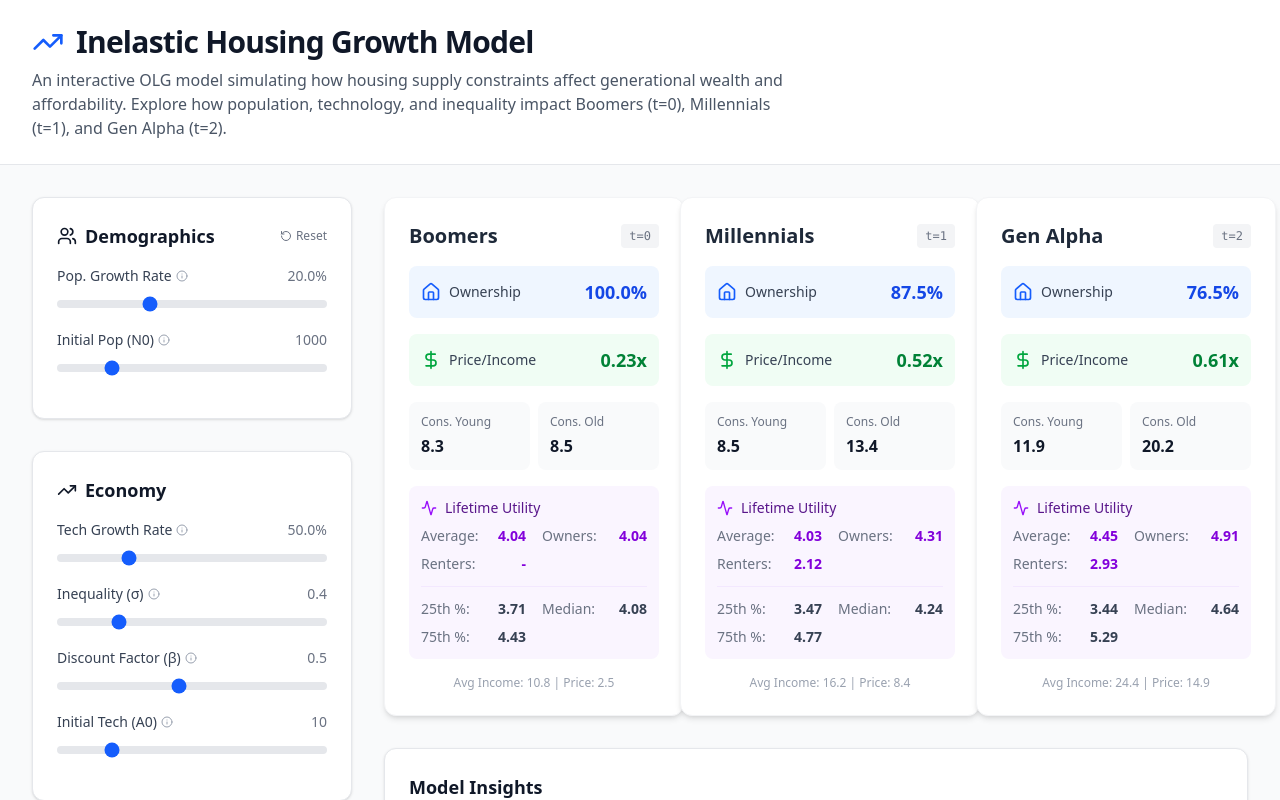
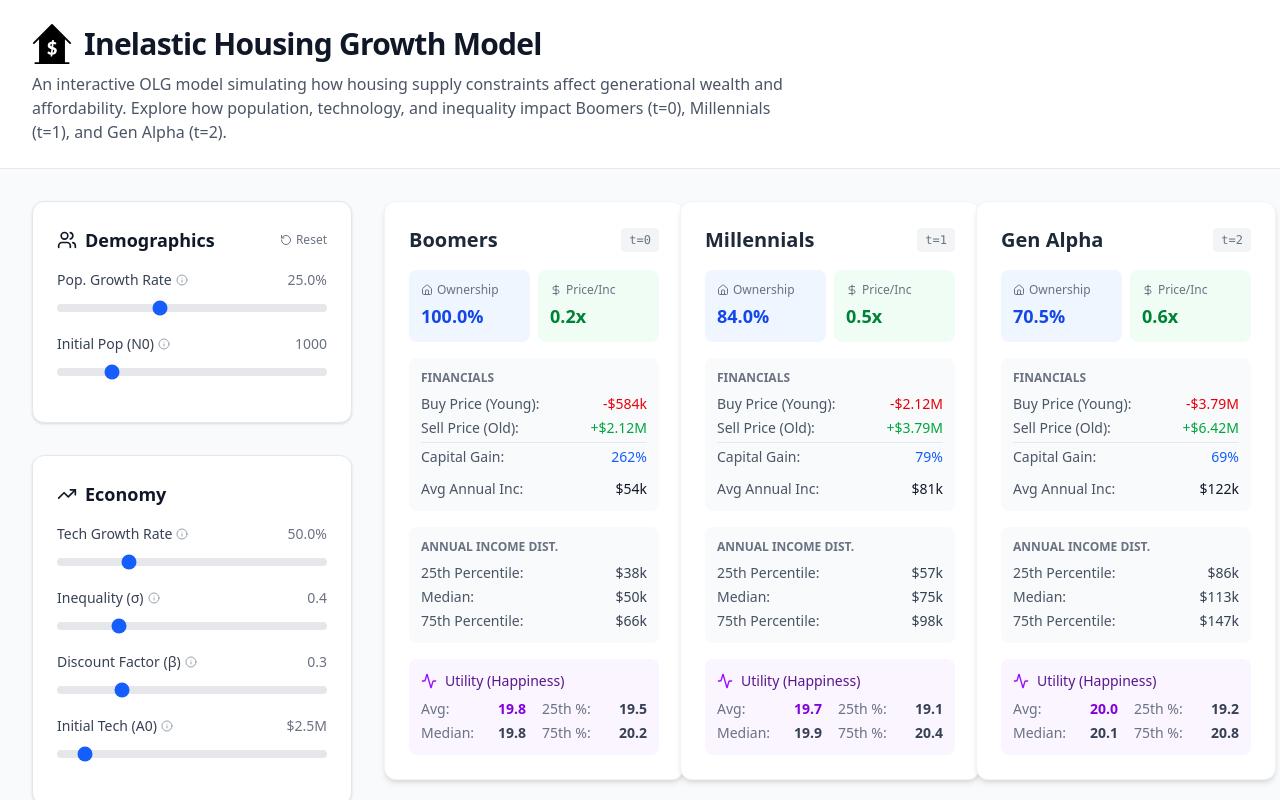
Before and after one commit to GarrettPetersen/inelastic-housing-growth, a React (Vite) app: page / in a window 1280 px wide. Shown: the top 800 px of the page. Built offline with nearby package versions, Linux system fonts and the light colour scheme.

Commit message:
fix config

```diff
--- a/index.html
+++ b/index.html
@@ -2,9 +2,9 @@
 <html lang="en">
   <head>
     <meta charset="UTF-8" />
-    <link rel="icon" type="image/svg+xml" href="/vite.svg" />
+    <link rel="icon" type="image/svg+xml" href="/house-dollar.svg" />
     <meta name="viewport" content="width=device-width, initial-scale=1.0" />
-    <title>inelastic-housing-growth</title>
+    <title>Inelastic Housing Growth</title>
   </head>
   <body>
     <div id="root"></div>
--- a/src/App.tsx
+++ b/src/App.tsx
@@ -4,12 +4,12 @@ import type { ModelParams, GenerationResult } from './model';
 import { Users, Home, TrendingUp, Activity, DollarSign, RotateCcw, Info } from 'lucide-react';
 
 const DEFAULT_PARAMS: ModelParams = {
-  popGrowthRate: 0.20, // ~20% per generation (~0.6% per year over 30 years)
+  popGrowthRate: 0.25, // ~25% per generation
   techGrowthRate: 0.50, // ~50% per generation (~1.3% per year)
   housingGrowthRate: 0.05, // ~5% per generation (supply constraints)
   inequality: 0.4, // Log-income SD
-  beta: 0.5, // Discount factor per generation (0.98^30 ≈ 0.5)
-  initialTech: 10,
+  beta: 0.3, // Discount factor per generation (less speculative)
+  initialTech: 2500000, // ~$2.5M lifetime -> ~$50k/yr
   initialPop: 1000,
   initialHousing: 1000
 };
@@ -62,6 +62,14 @@ const Slider = ({
 );
 
 const ResultCard = ({ result }: { result: GenerationResult }) => {
+  const fmtUSD = (v: number) => {
+    if (v >= 1000000) return `$${(v / 1000000).toFixed(2)}M`;
+    if (v >= 1000) return `$${(v / 1000).toFixed(0)}k`;
+    return `$${v.toFixed(0)}`;
+  };
+
+  const fmtAnn = (v: number) => fmtUSD(v / 50); // Annualized (approx 50 working years)
+
   return (
     <div className="bg-white rounded-xl shadow-md p-6 border border-gray-100 flex-1 min-w-[300px]">
       <div className="flex items-center justify-between mb-4">
@@ -70,74 +78,90 @@ const ResultCard = ({ result }: { result: GenerationResult }) => {
       </div>
 
       <div className="space-y-4">
-        <div className="flex items-center justify-between p-3 bg-blue-50 rounded-lg">
-          <div className="flex items-center gap-2">
-            <Home className="w-5 h-5 text-blue-600" />
-            <span className="text-sm font-medium text-gray-700">Ownership</span>
-          </div>
-          <span className="text-lg font-bold text-blue-700">{(result.ownershipRate * 100).toFixed(1)}%</span>
-        </div>
-
-        <div className="flex items-center justify-between p-3 bg-green-50 rounded-lg">
-          <div className="flex items-center gap-2">
-            <DollarSign className="w-5 h-5 text-green-600" />
-            <span className="text-sm font-medium text-gray-700">Price/Income</span>
-          </div>
-          <span className="text-lg font-bold text-green-700">{result.priceToIncome.toFixed(2)}x</span>
-        </div>
-
+        {/* Housing Market Stats */}
         <div className="grid grid-cols-2 gap-2">
-           <div className="p-3 bg-gray-50 rounded-lg">
-              <div className="text-xs text-gray-500 mb-1">Cons. Young</div>
-              <div className="font-semibold">{result.avgConsumptionYoung.toFixed(1)}</div>
+           <div className="flex flex-col p-3 bg-blue-50 rounded-lg">
+              <div className="flex items-center gap-1 text-xs text-gray-500 mb-1">
+                 <Home className="w-3 h-3" /> Ownership
+              </div>
+              <span className="text-lg font-bold text-blue-700">{(result.ownershipRate * 100).toFixed(1)}%</span>
            </div>
-           <div className="p-3 bg-gray-50 rounded-lg">
-              <div className="text-xs text-gray-500 mb-1">Cons. Old</div>
-              <div className="font-semibold">{result.avgConsumptionOld.toFixed(1)}</div>
+           <div className="flex flex-col p-3 bg-green-50 rounded-lg">
+              <div className="flex items-center gap-1 text-xs text-gray-500 mb-1">
+                 <DollarSign className="w-3 h-3" /> Price/Inc
+              </div>
+              <span className="text-lg font-bold text-green-700">{result.priceToIncome.toFixed(1)}x</span>
            </div>
         </div>
 
-        <div className="p-3 bg-purple-50 rounded-lg col-span-2">
+        {/* Financials Table */}
+        <div className="bg-gray-50 rounded-lg p-3">
+           <h4 className="text-xs font-semibold text-gray-500 uppercase mb-2">Financials</h4>
+           <div className="space-y-1 text-sm">
+              <div className="flex justify-between">
+                 <span className="text-gray-600">Buy Price (Young):</span>
+                 <span className="font-medium text-red-600">-{fmtUSD(result.housePrice)}</span>
+              </div>
+              <div className="flex justify-between">
+                 <span className="text-gray-600">Sell Price (Old):</span>
+                 <span className="font-medium text-green-600">+{fmtUSD(result.housePriceNext)}</span>
+              </div>
+              <div className="flex justify-between border-t border-gray-200 pt-1 mt-1">
+                 <span className="text-gray-600">Capital Gain:</span>
+                 <span className="font-medium text-blue-600">
+                    {((result.housePriceNext / result.housePrice - 1) * 100).toFixed(0)}%
+                 </span>
+              </div>
+              <div className="flex justify-between pt-2">
+                 <span className="text-gray-600">Avg Annual Inc:</span>
+                 <span className="font-medium">{fmtAnn(result.incomeMean)}</span>
+              </div>
+           </div>
+        </div>
+
+        {/* Income Distribution */}
+        <div className="bg-gray-50 rounded-lg p-3">
+           <h4 className="text-xs font-semibold text-gray-500 uppercase mb-2">Annual Income Dist.</h4>
+           <div className="space-y-1 text-sm">
+              <div className="flex justify-between">
+                 <span className="text-gray-600">25th Percentile:</span>
+                 <span className="font-medium text-gray-700">{fmtAnn(result.incomeP25)}</span>
+              </div>
+              <div className="flex justify-between">
+                 <span className="text-gray-600">Median:</span>
+                 <span className="font-medium text-gray-700">{fmtAnn(result.incomeMedian)}</span>
+              </div>
+              <div className="flex justify-between">
+                 <span className="text-gray-600">75th Percentile:</span>
+                 <span className="font-medium text-gray-700">{fmtAnn(result.incomeP75)}</span>
+              </div>
+           </div>
+        </div>
+
+        {/* Utility Stats */}
+        <div className="p-3 bg-purple-50 rounded-lg">
            <div className="flex items-center gap-2 mb-2">
             <Activity className="w-4 h-4 text-purple-600" />
-            <span className="text-sm font-medium text-purple-900">Lifetime Utility</span>
+            <span className="text-sm font-medium text-purple-900">Utility (Happiness)</span>
            </div>
-           <div className="grid grid-cols-2 gap-x-4 gap-y-2 text-sm">
+           <div className="grid grid-cols-2 gap-x-4 gap-y-1 text-sm">
              <div className="flex justify-between">
-                <span className="text-gray-500">Average:</span>
-                <span className="font-semibold text-purple-700">{result.avgLifetimeUtility.toFixed(2)}</span>
-             </div>
-             <div className="flex justify-between">
-                <span className="text-gray-500">Owners:</span>
-                <span className="font-semibold text-purple-700">
-                  {isNaN(result.avgUtilityOwners) ? '-' : result.avgUtilityOwners.toFixed(2)}
-                </span>
-             </div>
-             <div className="flex justify-between">
-                <span className="text-gray-500">Renters:</span>
-                <span className="font-semibold text-purple-700">
-                  {isNaN(result.avgUtilityRenters) ? '-' : result.avgUtilityRenters.toFixed(2)}
-                </span>
-             </div>
-             <div className="flex justify-between border-t border-purple-100 pt-1 mt-1 col-span-2">
+                <span className="text-gray-500">Avg:</span>
+                <span className="font-semibold text-purple-700">{result.avgLifetimeUtility.toFixed(1)}</span>
              </div>
              <div className="flex justify-between">
                 <span className="text-gray-500">25th %:</span>
-                <span className="font-semibold text-gray-700">{result.utilityP25.toFixed(2)}</span>
+                <span className="font-semibold text-gray-700">{result.utilityP25.toFixed(1)}</span>
              </div>
              <div className="flex justify-between">
                 <span className="text-gray-500">Median:</span>
-                <span className="font-semibold text-gray-700">{result.utilityMedian.toFixed(2)}</span>
+                <span className="font-semibold text-gray-700">{result.utilityMedian.toFixed(1)}</span>
              </div>
              <div className="flex justify-between">
                 <span className="text-gray-500">75th %:</span>
-                <span className="font-semibold text-gray-700">{result.utilityP75.toFixed(2)}</span>
+                <span className="font-semibold text-gray-700">{result.utilityP75.toFixed(1)}</span>
              </div>
            </div>
-        </div>
-
-        <div className="text-xs text-gray-400 text-center mt-2">
-           Avg Income: {result.incomeMean.toFixed(1)} | Price: {result.housePrice.toFixed(1)}
         </div>
       </div>
     </div>
@@ -146,6 +170,11 @@ const ResultCard = ({ result }: { result: GenerationResult }) => {
 
 function App() {
   const [params, setParams] = useState<ModelParams>(DEFAULT_PARAMS);
+
+  // Auto-fix state for hot-reloading dev cycles (migration)
+  if (params.initialTech < 1000) {
+     setParams(DEFAULT_PARAMS);
+  }
 
   const results = useMemo(() => simulate(params), [params]);
 
@@ -164,7 +193,7 @@ function App() {
       <header className="bg-white border-b border-gray-200 py-6 px-8 mb-8">
         <div className="max-w-7xl mx-auto">
             <h1 className="text-3xl font-bold tracking-tight text-gray-900 flex items-center gap-3">
-              <TrendingUp className="w-8 h-8 text-blue-600" />
+              <img src="/house-dollar.svg" alt="Logo" className="w-10 h-10" />
               Inelastic Housing Growth Model
             </h1>
             <p className="mt-2 text-gray-600 max-w-3xl">
@@ -190,7 +219,7 @@ function App() {
                    title="Reset all parameters"
                  >
                    <RotateCcw className="w-3 h-3" /> Reset
-                 </button>
+        </button>
               </div>
               <Slider
                 label="Pop. Growth Rate"
@@ -240,8 +269,9 @@ function App() {
                 label="Initial Tech (A0)"
                 value={params.initialTech}
                 onChange={(v) => updateParam('initialTech', v)}
-                min={1} max={50} step={1}
-                tooltip="Starting productivity level (base wage) at t=0."
+                min={1000000} max={20000000} step={500000}
+                format={(v) => `$${(v/1000000).toFixed(1)}M`}
+                tooltip="Starting productivity level (base lifetime income) at t=0."
               />
             </div>
 
@@ -301,8 +331,8 @@ function App() {
                         <span className="text-xs text-gray-500 mt-1 block">
                            Note: If Supply &gt; Population, everyone buys, and the price is set by the poorest person's WTP (clearing the market at the lowest valuation).
                         </span>
-                     </p>
-                  </div>
+        </p>
+      </div>
 
                   <div>
                      <h4 className="font-semibold text-gray-800 mb-1">The Wealth Transfer Effect</h4>
--- a/src/model.ts
+++ b/src/model.ts
@@ -20,9 +20,16 @@ export interface GenerationResult {
   utilityP25: number;
   utilityMedian: number;
   utilityP75: number;
+
+  incomeMean: number;
+  incomeP25: number;
+  incomeMedian: number;
+  incomeP75: number;
+
   avgConsumptionYoung: number;
   avgConsumptionOld: number;
   housePrice: number;
+  housePriceNext: number;
   population: number;
   housingStock: number;
   incomeMean: number;
@@ -271,12 +278,14 @@ export function simulate(params: ModelParams): GenerationResult[] {
       let ownerCount = 0;
       let incomeSum = 0;
       const agentUtilities: number[] = [];
+      const agentIncomes: number[] = [];
 
       // Better approach for stats: Re-calculate WTPs, sort, identify owners, then compute stats.
       const agents = [];
       for(let i=0; i<AGENTS_COUNT; i++) {
           const y = A_t * productivities[i];
           incomeSum += y;
+          agentIncomes.push(y);
 
           // Calculate WTP again (could be optimized to not redo)
           let low = 0;
@@ -332,6 +341,8 @@ export function simulate(params: ModelParams): GenerationResult[] {
       // Note: agents array is sorted by WTP, not necessarily by utility,
       // though they are correlated. We need to sort the utilities explicitly.
       agentUtilities.sort((a, b) => a - b);
+      agentIncomes.sort((a, b) => a - b);
+
       const p25Index = Math.floor(0.25 * AGENTS_COUNT);
       const p50Index = Math.floor(0.50 * AGENTS_COUNT);
       const p75Index = Math.floor(0.75 * AGENTS_COUNT);
@@ -347,12 +358,18 @@ export function simulate(params: ModelParams): GenerationResult[] {
           utilityP25: agentUtilities[p25Index],
           utilityMedian: agentUtilities[p50Index],
           utilityP75: agentUtilities[p75Index],
+
+          incomeMean: incomeSum / AGENTS_COUNT,
+          incomeP25: agentIncomes[p25Index],
+          incomeMedian: agentIncomes[p50Index],
+          incomeP75: agentIncomes[p75Index],
+
           avgConsumptionYoung: totalConsYoung / AGENTS_COUNT,
           avgConsumptionOld: totalConsOld / AGENTS_COUNT,
           housePrice: P_t,
+          housePriceNext: P_next,
           population: N_t,
           housingStock: H_t,
-          incomeMean: incomeSum / AGENTS_COUNT
       });
   }
 
```
Also changed, not shown: public/house-dollar.svg (added).
